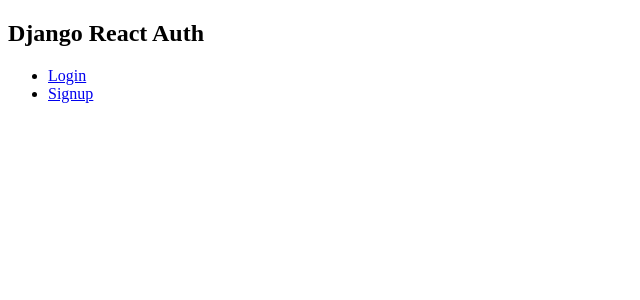
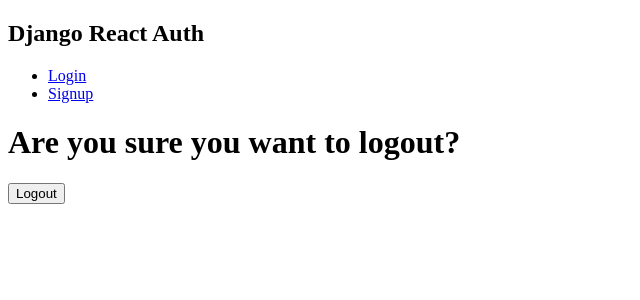
Before and after one commit to tarricsookdeo/django-react-auth, a React (Create React App) app in the folder client/: page /logout in a window 1280 px wide. Shown: the top 300 px of the page, without its empty margins (0-640 px from the left). Built offline with nearby package versions, Linux system fonts and the light colour scheme; the HTML template or start-up script is replaced by a standard one.

Commit message:
Work on Logout

```diff
--- a/client/src/App.js
+++ b/client/src/App.js
@@ -2,6 +2,7 @@
 import Navbar from './components/layout/Navbar';
 import Login from './views/auth/Login';
 import Signup from './views/auth/Signup';
+import Logout from './views/auth/Logout';
 import Dashboard from './views/app/Dashboard';
 
 const App = () => {
@@ -12,6 +13,7 @@
         <Switch>
           <Route path='/login' component={Login} exact />
           <Route path='/signup' component={Signup} exact />
+          <Route path='/logout' component={Logout} exact />
           <Route path='/dashboard' component={Dashboard} exact />
         </Switch>
       </Router>
--- a/client/src/components/layout/Navbar.js
+++ b/client/src/components/layout/Navbar.js
@@ -17,6 +17,9 @@
       <nav>
         <h1>Django React Auth</h1>
         <ul>
+          <li>
+            <Link to='/dashboard'>Dashboard</Link>
+          </li>
           <li>
             <Link to='/logout'>Logout</Link>
           </li>
--- /dev/null
+++ b/client/src/views/auth/Logout.js
@@ -0,0 +1,24 @@
+import React from 'react';
+
+const Logout = () => {
+  const handleLogout = e => {
+    e.preventDefault();
+
+    fetch('http://127.0.0.1:8000/api/v1/users/auth/logout/', {
+      method: 'POST',
+      headers: {
+        'Content-Type': 'application/json',
+        Authorization: 'Token ${}'
+      }
+    });
+  };
+
+  return (
+    <div>
+      <h1>Are you sure you want to logout?</h1>
+      <input type='button' value='Logout' onClick={handleLogout} />
+    </div>
+  );
+};
+
+export default Logout;
```
